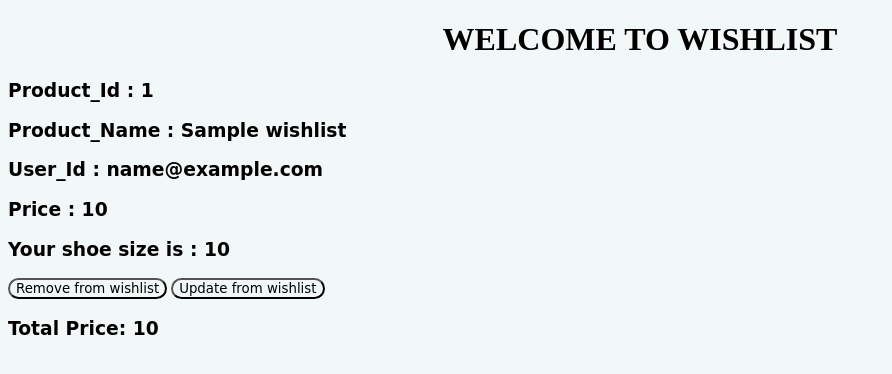
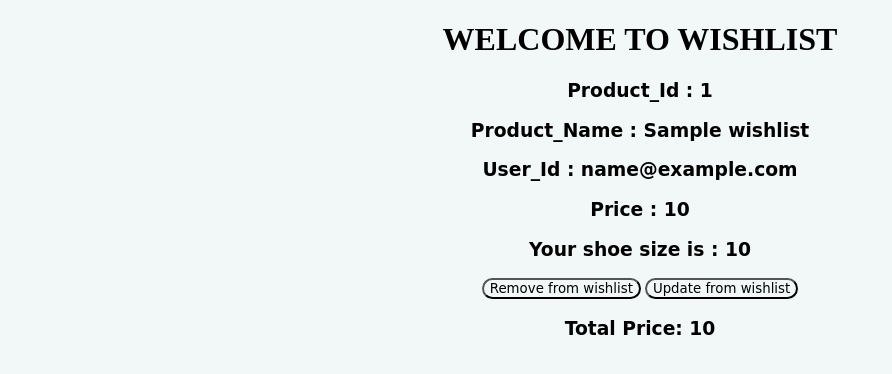
Before and after one commit to jaiganesh842/InSoles, a PHP site: the page made by wishlist .php in a window 1280 px wide. Shown: the top 374 px of the page, without its empty margins (0-892 px from the left). Run offline with PHP 8.4, Linux system fonts and the light colour scheme; the visitor is signed in with stand-in values (Sample User, id 1); tables that the repository leaves empty hold one stand-in row (values such as "Sample post").

Commit message:
items are printed in center

```diff
--- a/wishlist .php
+++ b/wishlist .php
@@ -42,6 +42,9 @@ $total_price = 0; // Initialize total price variable to 0
          .wip{
             text-align: center;
          }
+         .center-text{
+            text-align: center;
+         }
     </style>
 </head>
 <body>
@@ -58,26 +61,30 @@ while($row=mysqli_fetch_array($query)){
 
 <?php
 echo "<form method='post' action=''>";
+echo "<div class='center-text'>";
 echo "<h3 name='id'>Product_Id : "; echo  $row['id']; echo "</h3>";
 echo "<h3>Product_Name : "; echo $row['product_name']; echo "</h3>";
 echo "<h3>User_Id : "; echo $row['email']; echo "</h3>";
 echo "<h3>Price : "; echo $row['price']; echo "</h3>";
 echo "<h3>Your shoe size is : "; echo $row['size']; echo "</h3>";
-
+echo "</div>";
 
 echo "</form>";
 
 ?>
+<div class='center-text'>
     <a href="deltwishlist.php?did=<?php echo $row['id']; ?>">  <button class='all' type="text/javascript"><?php echo 'Remove from wishlist'  ?></button></a>
     <a href="updatewishlist.php?did=<?php echo $row['id']; ?>">  <button class='all' type="text/javascript"><?php echo 'Update from wishlist'  ?></button></a>
+    </div>
 
  <?php
 
    }
 
    // Print the total price
+   echo "<div class='center-text'>";
    echo "<h3>Total Price: ".$total_price."</h3>";
-
+   echo "</div>";
    ?>
 
 
```
